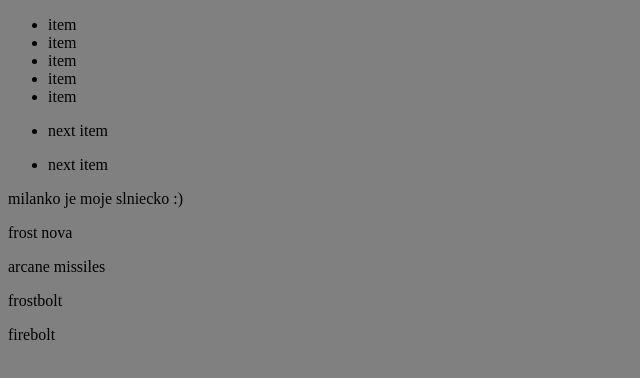
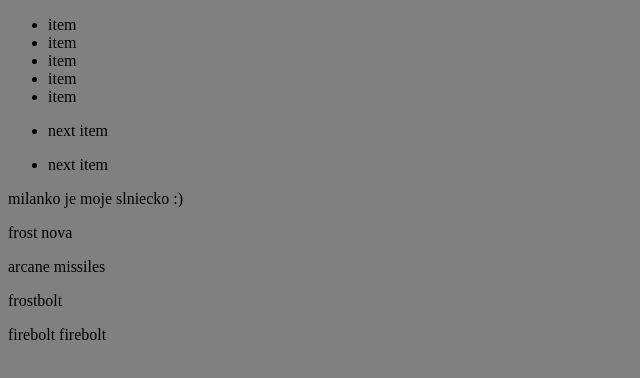
Before and after one commit to jana-u/first, a plain HTML site: page index.html in a window 1280 px wide. Shown: the full height of the page, 0-640 px from the left. Drawn offline with Linux system fonts and the light colour scheme.

Commit message:
changed firebolt

```diff
--- a/index.html
+++ b/index.html
@@ -26,7 +26,7 @@
 		<p>frost nova</p>
 		<p>arcane missiles</p>
 		<p>frostbolt</p>
-		<p>firebolt</p>
+		<p>firebolt firebolt</p>
 
 	</div>
 </body>
```
